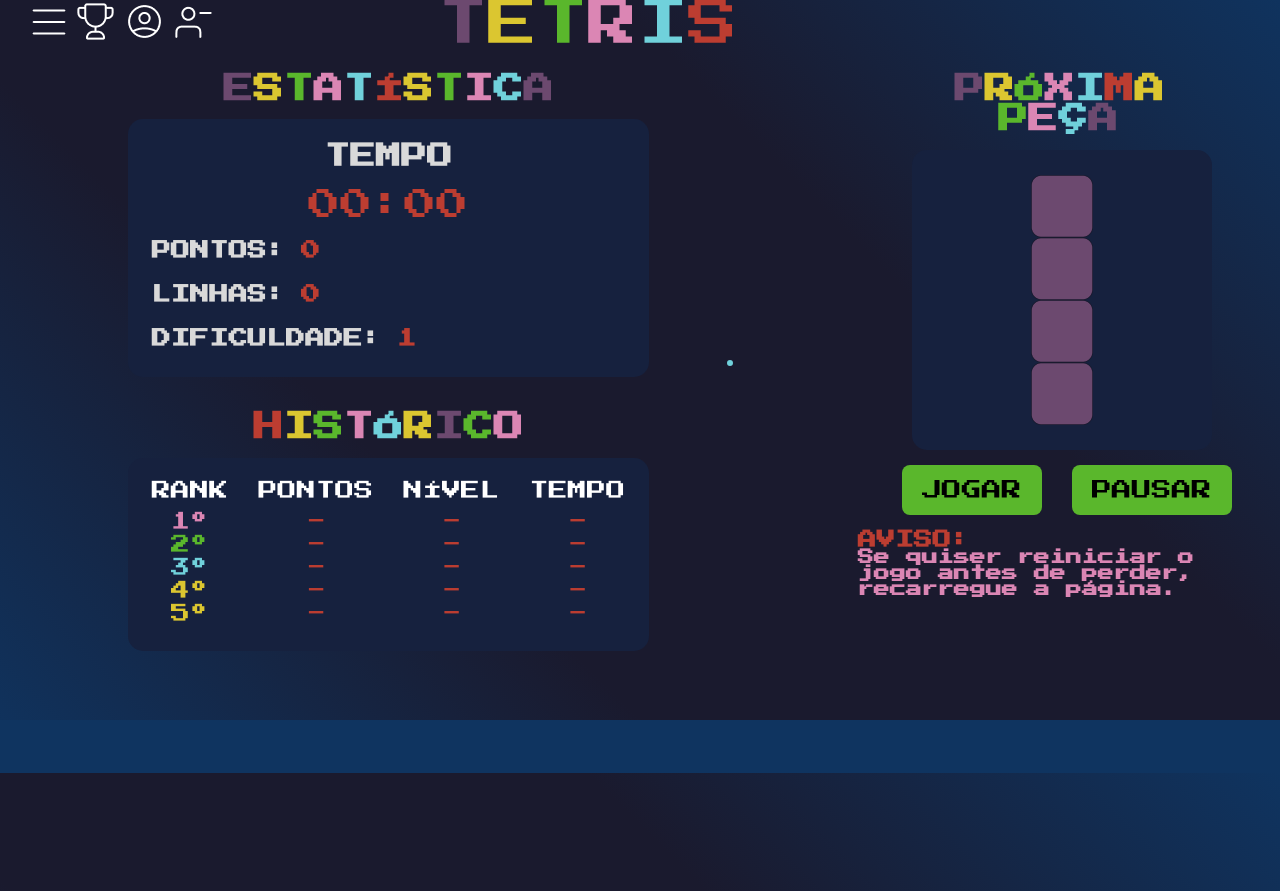
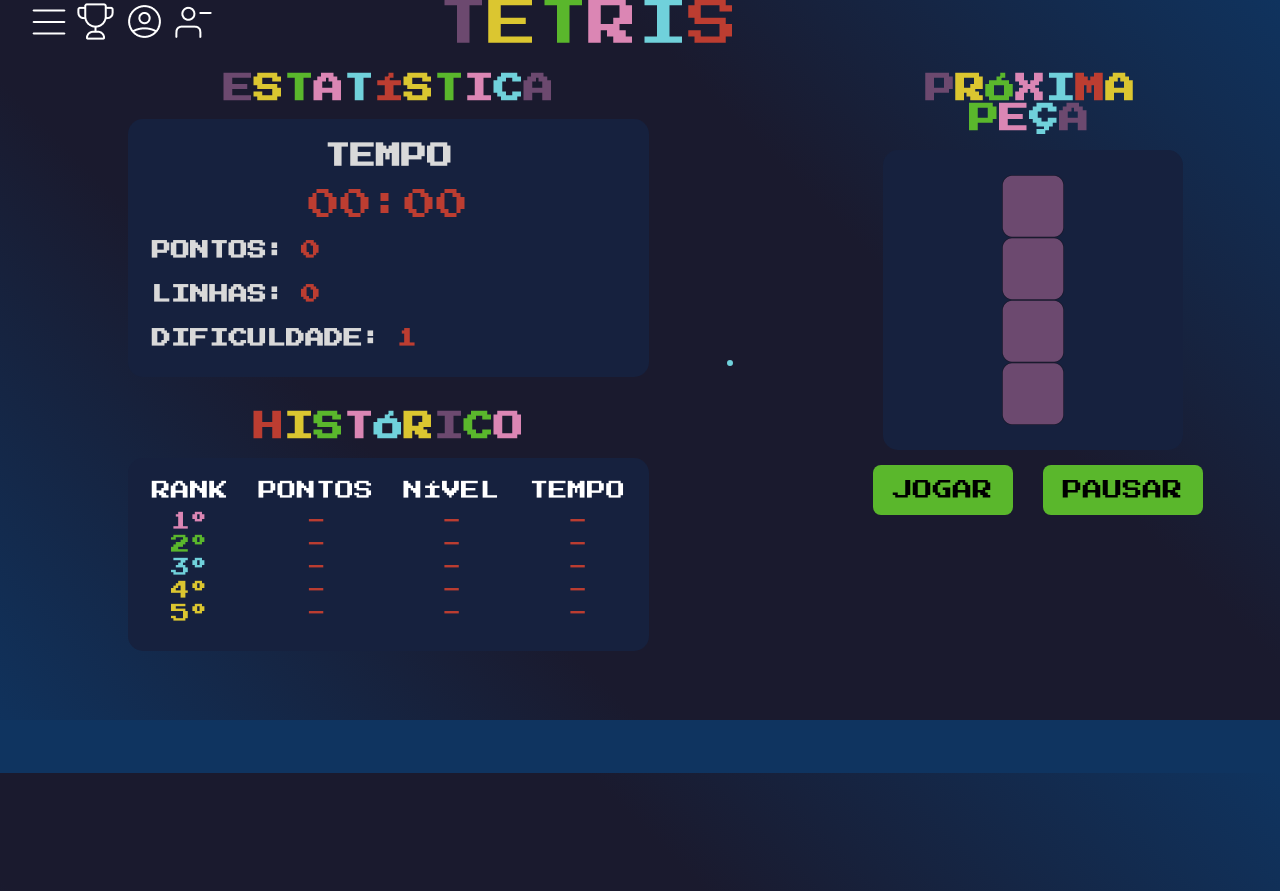
Before and after one commit to VictorFerreiraDaSilva/progWeb, a PHP site: page /jogo.php in a window 1280 px wide. Shown: the part 27-918 px from the top of the page. Run offline with PHP 8.4, Linux system fonts and the light colour scheme.

Commit message:
removido aviso

```diff
--- a/TetrisPHP/jogo.php
+++ b/TetrisPHP/jogo.php
@@ -155,9 +155,6 @@
             <button id="botao_iniciar">JOGAR</button>
             <button id="botao_pause" onclick="pausar()">PAUSAR</button>
           </div>
-          <div>
-          <h3 class="vermelho">AVISO:</h3><h4 class="rosa">Se quiser reiniciar o jogo antes de perder, recarregue a página.</h4>
-          </div>
         </section>
       </section>
     </div>
```
